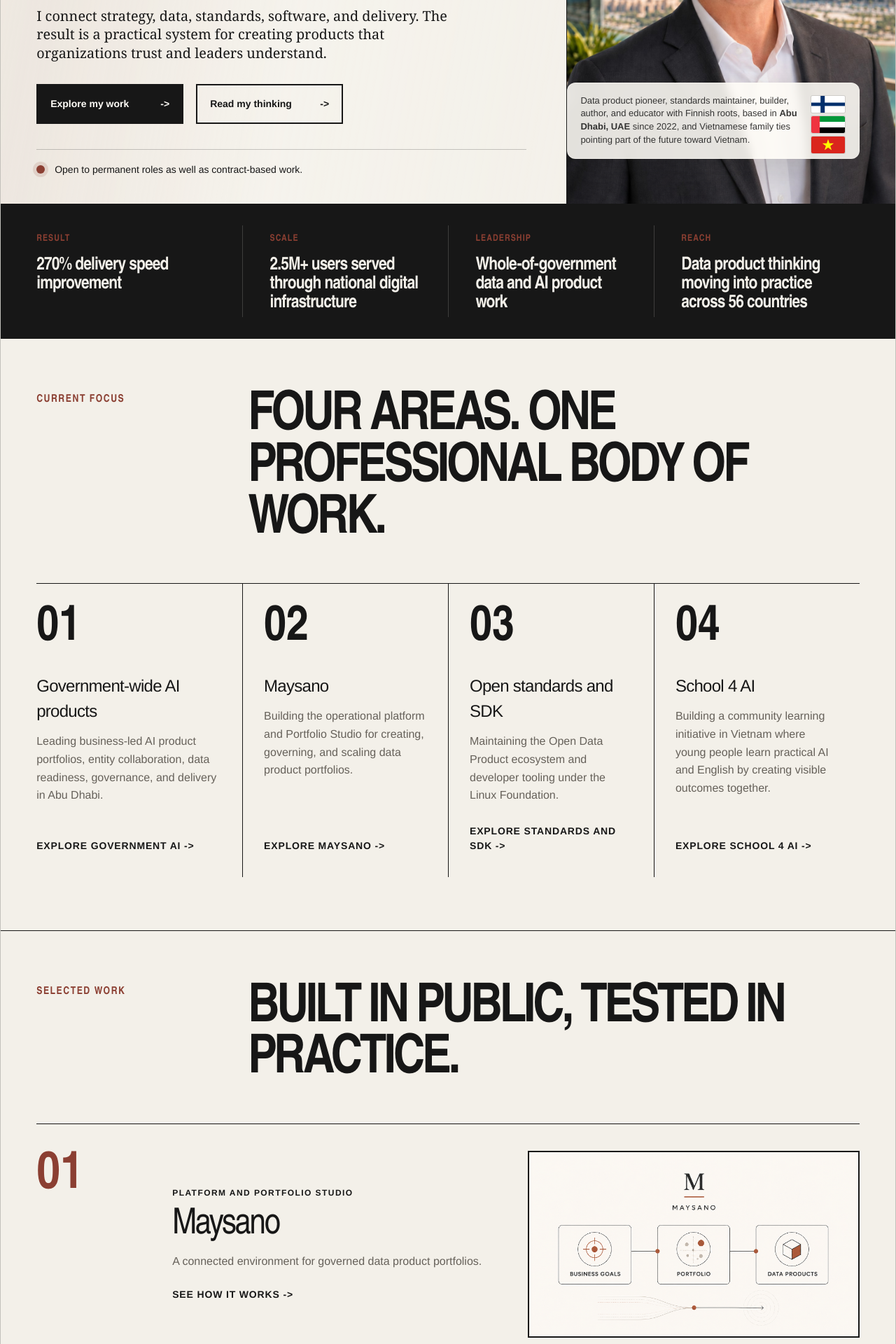
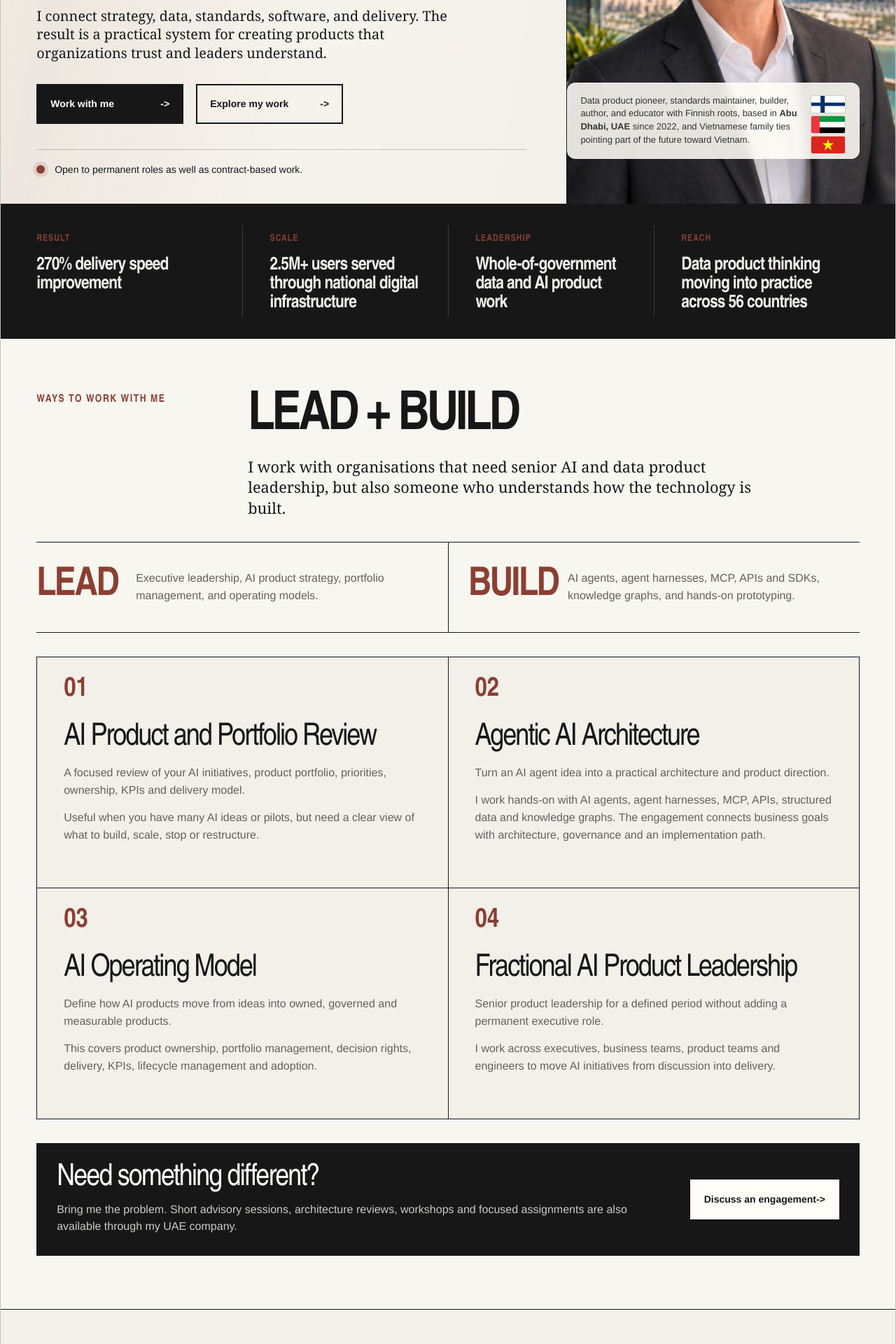
Before and after one commit to kyyberi/jarkko, a Next.js app: page / in a window 1280 px wide. Shown: the part 400-2320 px from the top of the page at 70% size. Built offline with nearby package versions, Linux system fonts and the light colour scheme.

Commit message:
Clarify homepage engagement options

```diff
--- a/app/globals.css
+++ b/app/globals.css
@@ -474,6 +474,150 @@
   text-transform: uppercase;
 }
 
+.engagement-section {
+  scroll-margin-top: 78px;
+  background: rgba(255, 253, 248, 0.42);
+}
+
+.engagement-head {
+  margin-bottom: 34px;
+}
+
+.engagement-intro {
+  max-width: 760px;
+  margin: 18px 0 0;
+  font-family: var(--serif);
+  font-size: clamp(20px, 1.7vw, 27px);
+  line-height: 1.35;
+}
+
+.engagement-signal {
+  display: grid;
+  grid-template-columns: repeat(2, minmax(0, 1fr));
+  margin-bottom: 34px;
+  border-block: 1px solid var(--ink);
+}
+
+.engagement-signal div {
+  display: grid;
+  grid-template-columns: minmax(120px, 0.28fr) minmax(0, 1fr);
+  gap: 22px;
+  align-items: center;
+  min-height: 128px;
+  padding: 24px 28px 24px 0;
+}
+
+.engagement-signal div + div {
+  padding-left: 28px;
+  border-left: 1px solid var(--ink);
+}
+
+.engagement-signal span {
+  color: var(--accent);
+  font-family: var(--display);
+  font-size: clamp(34px, 4.4vw, 58px);
+  font-weight: 900;
+  line-height: 0.95;
+  letter-spacing: -0.045em;
+  text-transform: uppercase;
+}
+
+.engagement-signal p {
+  max-width: 500px;
+  margin: 0;
+  color: var(--muted);
+  font-size: 16px;
+  line-height: 1.55;
+}
+
+.engagement-grid {
+  display: grid;
+  grid-template-columns: repeat(2, minmax(0, 1fr));
+  border-top: 1px solid var(--ink);
+  border-left: 1px solid var(--ink);
+}
+
+.engagement-card {
+  min-height: 330px;
+  padding: 28px clamp(24px, 3vw, 38px) 32px;
+  border-right: 1px solid var(--ink);
+  border-bottom: 1px solid var(--ink);
+  background: var(--paper);
+  transition:
+    background 180ms ease,
+    box-shadow 180ms ease,
+    transform 180ms ease;
+}
+
+.engagement-card:hover,
+.engagement-card:focus-within {
+  background: var(--white);
+  box-shadow: 5px 5px 0 var(--accent);
+  transform: translate(-3px, -3px);
+}
+
+.engagement-number {
+  color: var(--accent);
+  font-family: var(--display);
+  font-size: 38px;
+  font-weight: 900;
+  line-height: 1;
+}
+
+.engagement-card h3 {
+  max-width: 520px;
+  margin: 28px 0 16px;
+  font-family: var(--display);
+  font-size: clamp(28px, 3.5vw, 44px);
+  line-height: 0.98;
+  letter-spacing: -0.045em;
+}
+
+.engagement-card p {
+  max-width: 620px;
+  margin: 0;
+  color: var(--muted);
+  font-size: 16px;
+  line-height: 1.55;
+}
+
+.engagement-card p + p {
+  margin-top: 14px;
+}
+
+.engagement-close {
+  display: grid;
+  grid-template-columns: minmax(0, 1fr) auto;
+  gap: 28px;
+  align-items: center;
+  margin-top: 34px;
+  padding: 28px;
+  border: 1px solid var(--ink);
+  background: var(--ink);
+  color: var(--white);
+}
+
+.engagement-close h3 {
+  margin: 0 0 10px;
+  font-family: var(--display);
+  font-size: clamp(28px, 3.4vw, 46px);
+  line-height: 1;
+  letter-spacing: -0.04em;
+}
+
+.engagement-close p {
+  max-width: 820px;
+  margin: 0;
+  color: rgba(255, 253, 248, 0.78);
+  line-height: 1.55;
+}
+
+.engagement-close .button.primary {
+  border-color: var(--white);
+  background: var(--white);
+  color: var(--ink);
+}
+
 .focus-grid {
   display: grid;
   grid-template-columns: repeat(4, minmax(0, 1fr));
@@ -2011,6 +2155,28 @@
     border-top: 1px solid rgba(243, 240, 233, 0.18);
   }
 
+  .engagement-signal {
+    grid-template-columns: 1fr;
+  }
+
+  .engagement-signal div + div {
+    padding-left: 0;
+    border-top: 1px solid var(--ink);
+    border-left: 0;
+  }
+
+  .engagement-grid {
+    grid-template-columns: 1fr;
+  }
+
+  .engagement-card {
+    min-height: 0;
+  }
+
+  .engagement-close {
+    grid-template-columns: 1fr;
+  }
+
   .article-archive-head {
     grid-template-columns: 1fr;
     align-items: start;
@@ -2125,6 +2291,30 @@
 
   .section {
     padding-block: 54px;
+  }
+
+  .engagement-section {
+    scroll-margin-top: 64px;
+  }
+
+  .engagement-signal div {
+    grid-template-columns: 1fr;
+    gap: 12px;
+    min-height: 0;
+    padding: 22px 0;
+  }
+
+  .engagement-card {
+    padding: 24px 20px 26px;
+  }
+
+  .engagement-card:hover,
+  .engagement-card:focus-within {
+    transform: none;
+  }
+
+  .engagement-close {
+    padding: 24px 20px;
   }
 
   .detail-hero,
--- a/app/page.tsx
+++ b/app/page.tsx
@@ -7,6 +7,37 @@
   workItems,
 } from "./site";
 import { getArticles } from "./articles";
+
+const engagementOptions = [
+  {
+    title: "AI Product and Portfolio Review",
+    text:
+      "A focused review of your AI initiatives, product portfolio, priorities, ownership, KPIs and delivery model.",
+    useful:
+      "Useful when you have many AI ideas or pilots, but need a clear view of what to build, scale, stop or restructure.",
+  },
+  {
+    title: "Agentic AI Architecture",
+    text:
+      "Turn an AI agent idea into a practical architecture and product direction.",
+    useful:
+      "I work hands-on with AI agents, agent harnesses, MCP, APIs, structured data and knowledge graphs. The engagement connects business goals with architecture, governance and an implementation path.",
+  },
+  {
+    title: "AI Operating Model",
+    text:
+      "Define how AI products move from ideas into owned, governed and measurable products.",
+    useful:
+      "This covers product ownership, portfolio management, decision rights, delivery, KPIs, lifecycle management and adoption.",
+  },
+  {
+    title: "Fractional AI Product Leadership",
+    text:
+      "Senior product leadership for a defined period without adding a permanent executive role.",
+    useful:
+      "I work across executives, business teams, product teams and engineers to move AI initiatives from discussion into delivery.",
+  },
+];
 
 export default function Home() {
   const articles = getArticles();
@@ -31,11 +62,11 @@
                 organizations trust and leaders understand.
               </p>
               <div className="hero-actions">
-                <a className="button primary" href="#work">
+                <a className="button primary" href="#engagements">
+                  Work with me <Arrow />
+                </a>
+                <a className="button" href="#work">
                   Explore my work <Arrow />
-                </a>
-                <a className="button" href="#insights">
-                  Read my thinking <Arrow />
                 </a>
               </div>
             </div>
@@ -98,6 +129,61 @@
           <div className="credibility-item">
             <span>Reach</span>
             <strong>Data product thinking moving into practice across 56 countries</strong>
+          </div>
+        </section>
+
+        <section className="section engagement-section" id="engagements">
+          <div className="section-head engagement-head">
+            <div className="section-kicker">Ways to work with me</div>
+            <div>
+              <h2 className="section-title">Lead + Build</h2>
+              <p className="engagement-intro">
+                I work with organisations that need senior AI and data product
+                leadership, but also someone who understands how the technology
+                is built.
+              </p>
+            </div>
+          </div>
+          <div className="engagement-signal" aria-label="Engagement focus">
+            <div>
+              <span>Lead</span>
+              <p>
+                Executive leadership, AI product strategy, portfolio management,
+                and operating models.
+              </p>
+            </div>
+            <div>
+              <span>Build</span>
+              <p>
+                AI agents, agent harnesses, MCP, APIs and SDKs, knowledge
+                graphs, and hands-on prototyping.
+              </p>
+            </div>
+          </div>
+          <div className="engagement-grid">
+            {engagementOptions.map((option, index) => (
+              <article className="engagement-card" key={option.title}>
+                <span className="engagement-number">
+                  {String(index + 1).padStart(2, "0")}
+                </span>
+                <h3>{option.title}</h3>
+                <p>{option.text}</p>
+                <p>{option.useful}</p>
+              </article>
+            ))}
+          </div>
+          <div className="engagement-close">
+            <div>
+              <h3>Need something different?</h3>
+              <p>
+                Bring me the problem. Short advisory sessions, architecture
+                reviews, workshops and focused assignments are also available
+                through my UAE company.
+              </p>
+            </div>
+            <a className="button primary" href="#contact">
+              Discuss an engagement <Arrow />
+            </a>
           </div>
         </section>
 
```
